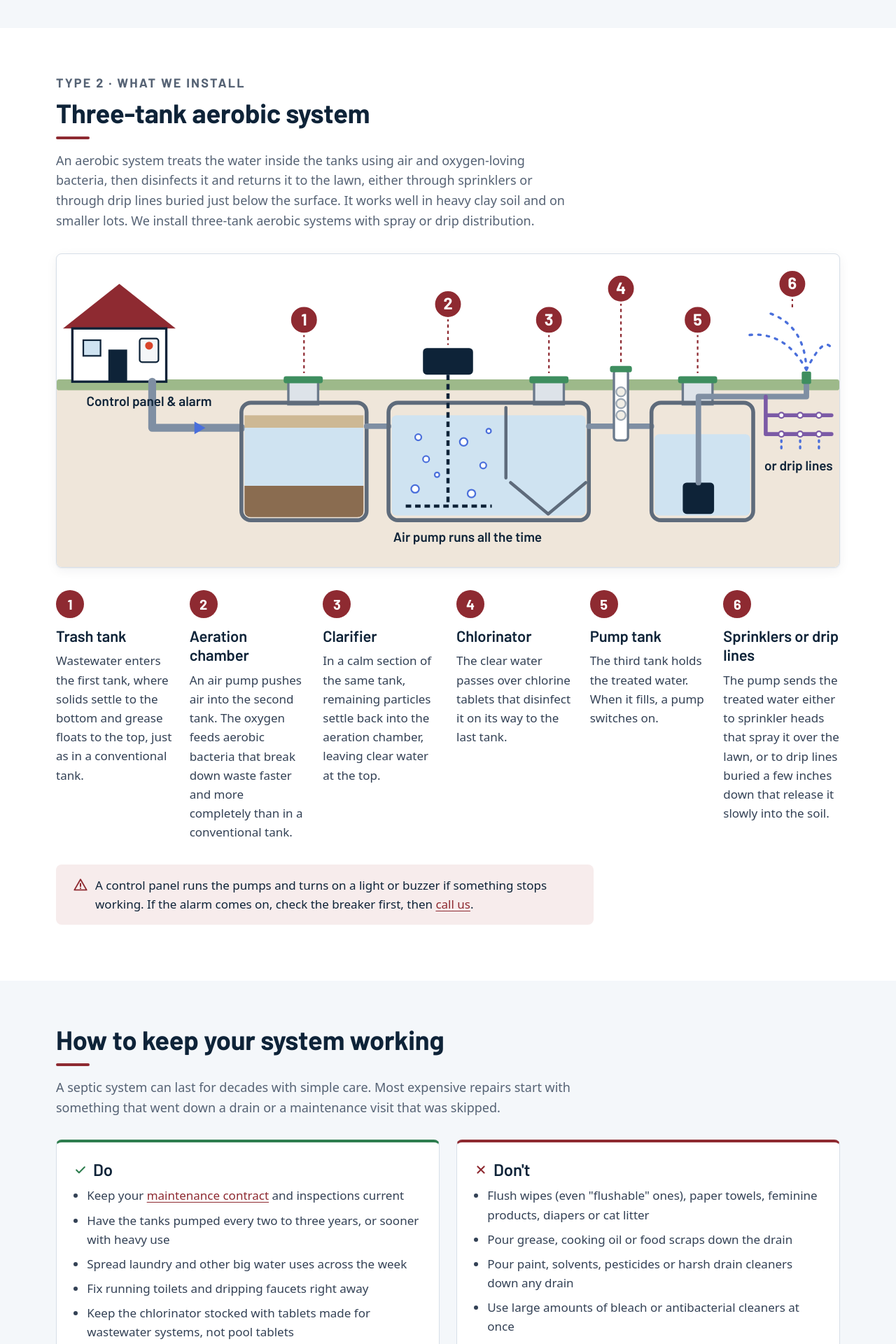
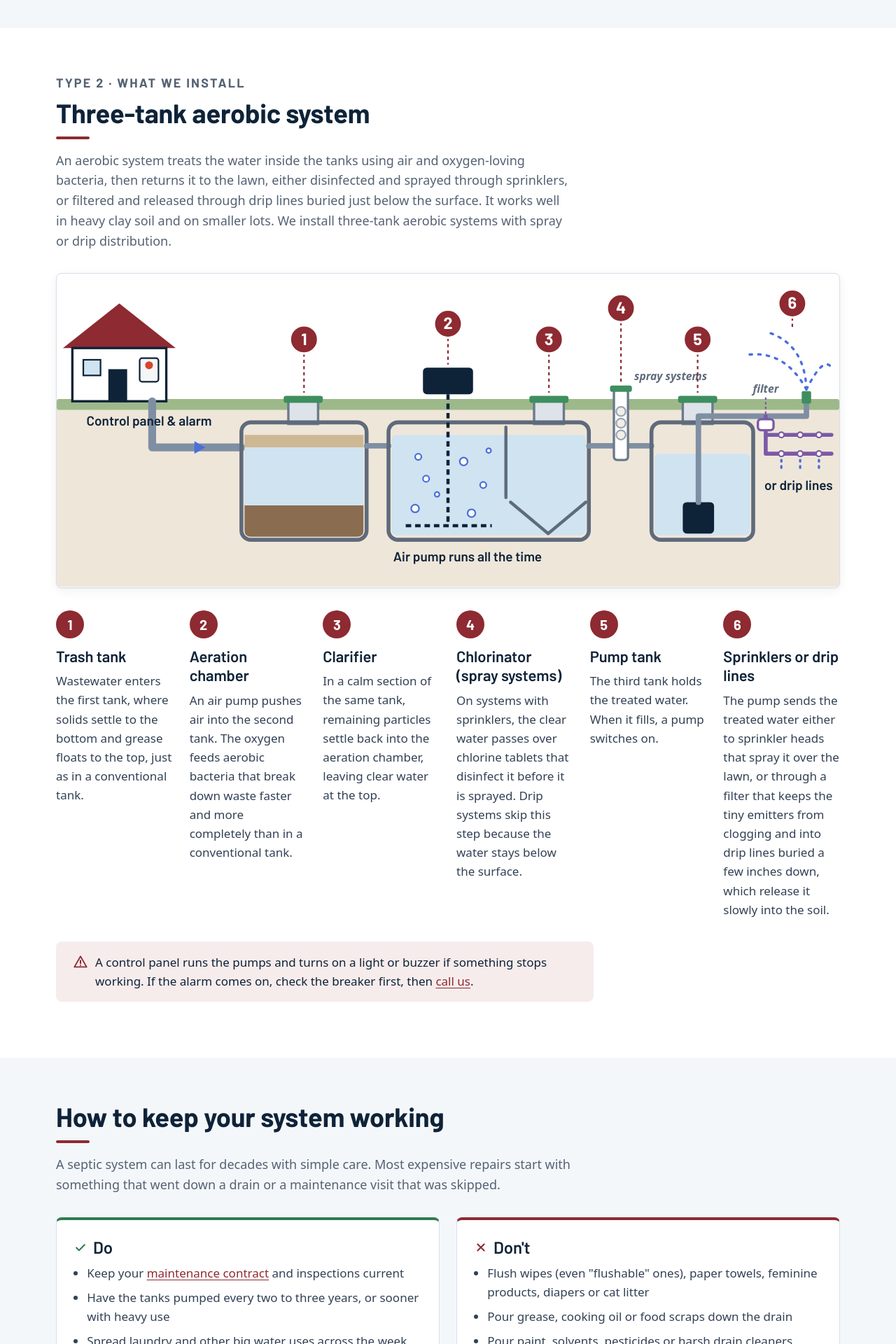
Before and after one commit to TheOnlyRealAgentP/SE-Services-MainPage, a Jekyll site: the page built from how-septic-systems-work.html, in a window 1280 px wide. Shown: the part 2005-3925 px from the top of the page at 70% size. Built offline with Jekyll 4.4.1, drawn with Linux system fonts in a browser that asks for light colours; some of the changed text lies outside the part shown.

Commit message:
Septic guide: chlorinator is for spray systems; drip systems use a filter
- Diagram labels the chlorinator 'spray systems' and adds a filter on
  the drip line
- Steps, Do list, maintenance FAQ and chlorine FAQ updated to match

Co-Authored-By: Claude Opus 5.5 <noreply@anthropic.com>

```diff
--- a/assets/css/main.css
+++ b/assets/css/main.css
@@ -906,9 +906,12 @@ html:not(.js) .reviews-controls { display: none; }
 .dg-pump { fill: var(--ink); }
 .dg-head { fill: #3E8E5F; }
 .dg-drip { fill: none; stroke: #7B5AA6; stroke-width: 5; stroke-linecap: round; stroke-linejoin: round; }
+.dg-filter { fill: #fff; stroke: #7B5AA6; stroke-width: 3; }
+.dg-tiny { font-family: var(--font); font-style: italic; font-weight: 600; font-size: 14px; fill: #5E6B7B; }
 .dg-emit circle { fill: #fff; stroke: #7B5AA6; stroke-width: 2; }
 .dg-spray { fill: none; stroke: #4A6FDB; stroke-width: 3; stroke-linecap: round; stroke-dasharray: 3 8; }
 .dg-leader { fill: none; stroke: var(--accent); stroke-width: 2; stroke-dasharray: 4 4; }
+.dg-leader-thin { stroke: #7B5AA6; stroke-dasharray: 3 3; }
 .dg-num circle { fill: var(--accent); stroke: #fff; stroke-width: 3; }
 .dg-num text { fill: #fff; font-family: var(--font-head); font-weight: 700; font-size: 21px; text-anchor: middle; }
 .dg-small { font-family: var(--font-head); font-weight: 600; font-size: 17px; fill: var(--ink); }
--- a/faqs.html
+++ b/faqs.html
@@ -21,7 +21,7 @@ faqs:
   - q: Is my system supposed to run all the time?
     a: The air compressor, yes. It is designed to run continuously to supply air to the treatment tank. The sprinkler pump runs only when the pump tank is full. If the sprinklers barely spray while the pump is running, there may be a break in the sprinkler line or the pump may be running dry.
   - q: Who is responsible for keeping the chlorinator stocked?
-    a: If your system has a chlorinator, keeping it supplied between inspections is generally the homeowner's responsibility. Use only tablets approved for wastewater systems, not pool tablets. We check the chlorinator at every inspection and can recommend the correct tablets.
+    a: Spray systems have a chlorinator; drip systems use a filter instead and need no chlorine. If your system has a chlorinator, keeping it supplied between inspections is generally the homeowner's responsibility. Use only tablets approved for wastewater systems, not pool tablets. We check the chlorinator at every inspection and can recommend the correct tablets.
     todo: verify chlorine tablet rules and homeowner responsibilities under current TCEQ rules
   - q: What should not go down the drain?
     a: "Avoid sending the following into the system: cooking grease and oil; wipes (including those labeled \"flushable\"), paper towels and feminine hygiene products; paint, solvents and pesticides; large amounts of bleach or harsh drain cleaners; and unused medications. Limit use of the garbage disposal as well."
--- a/how-septic-systems-work.html
+++ b/how-septic-systems-work.html
@@ -90,14 +90,14 @@ lede: What is buried in your yard, how it cleans your wastewater, and the everyd
     <div class="section-head">
       <p class="eyebrow">Type 2 · What we install</p>
       <h2 id="aer-heading">Three-tank aerobic system</h2>
-      <p>An aerobic system treats the water inside the tanks using air and oxygen-loving bacteria, then disinfects it and returns it to the lawn, either through sprinklers or through drip lines buried just below the surface. It works well in heavy clay soil and on smaller lots. We install three-tank aerobic systems with spray or drip distribution.</p>
+      <p>An aerobic system treats the water inside the tanks using air and oxygen-loving bacteria, then returns it to the lawn, either disinfected and sprayed through sprinklers, or filtered and released through drip lines buried just below the surface. It works well in heavy clay soil and on smaller lots. We install three-tank aerobic systems with spray or drip distribution.</p>
       {%- if site.show_todos %}<p>{% include todo.html t="confirm the brand of aerobic system we install (mentioned as 'Tuff Tiger') before naming it here" %}</p>{% endif %}
     </div>
     <figure class="diagram">
       <div class="diagram-scroll">
       <svg viewBox="0 0 1000 400" role="img" aria-labelledby="aer-title aer-desc">
         <title id="aer-title">Three-tank aerobic septic system diagram</title>
-        <desc id="aer-desc">Wastewater flows from the house into a trash tank where solids settle. It moves into an aerobic treatment tank, where an air pump bubbles air through the water and a clarifier lets particles settle. Clear water passes through a chlorinator into a pump tank, and a pump sends it to sprinkler heads that spray it over the lawn, or to drip lines buried just below the surface.</desc>
+        <desc id="aer-desc">Wastewater flows from the house into a trash tank where solids settle. It moves into an aerobic treatment tank, where an air pump bubbles air through the water and a clarifier lets particles settle. On spray systems, clear water passes through a chlorinator into a pump tank and a pump sends it to sprinkler heads. On drip systems there is no chlorinator; the pump sends the water through a filter into drip lines buried just below the surface.</desc>
         <rect class="dg-soil" x="0" y="170" width="1000" height="230"/>
         <rect class="dg-grass" x="0" y="160" width="1000" height="14" rx="3"/>
         <!-- house with control panel -->
@@ -132,6 +132,7 @@ lede: What is buried in your yard, how it cleans your wastewater, and the everyd
         <path class="dg-pipe dg-pipe-thin" d="M680 220 H760"/>
         <rect class="dg-chlor" x="712" y="148" width="18" height="90" rx="4"/><rect class="dg-lid" x="707" y="143" width="28" height="8" rx="3"/>
         <circle class="dg-tablet" cx="721" cy="176" r="6"/><circle class="dg-tablet" cx="721" cy="191" r="6"/><circle class="dg-tablet" cx="721" cy="206" r="6"/>
+        <text class="dg-tiny" x="738" y="136">spray systems</text>
         <!-- tank 3: pump tank -->
         <rect class="dg-riser" x="800" y="162" width="38" height="30"/><rect class="dg-lid" x="794" y="156" width="50" height="9" rx="3"/>
         <rect class="dg-tank" x="760" y="190" width="130" height="150" rx="12"/>
@@ -142,6 +143,9 @@ lede: What is buried in your yard, how it cleans your wastewater, and the everyd
         <rect class="dg-head" x="952" y="150" width="12" height="16" rx="2"/>
         <path class="dg-spray" d="M958 148 Q930 96 880 104 M958 148 Q956 92 912 76 M958 148 Q980 104 990 120"/>
         <path class="dg-drip" d="M906 182 V206 H990 M906 206 V230 H990"/>
+        <rect class="dg-filter" x="896" y="186" width="20" height="14" rx="4"/>
+        <path class="dg-leader dg-leader-thin" d="M906 158 V185"/>
+        <text class="dg-tiny" x="906" y="152" text-anchor="middle">filter</text>
         <g class="dg-emit"><circle cx="926" cy="206" r="3.5"/><circle cx="950" cy="206" r="3.5"/><circle cx="974" cy="206" r="3.5"/><circle cx="926" cy="230" r="3.5"/><circle cx="950" cy="230" r="3.5"/><circle cx="974" cy="230" r="3.5"/></g>
         <path class="dg-seep" d="M926 238 v10 M950 238 v14 M974 238 v10"/>
         <text class="dg-small" x="948" y="276" text-anchor="middle">or drip lines</text>
@@ -163,9 +167,9 @@ lede: What is buried in your yard, how it cleans your wastewater, and the everyd
       <li><h3>Trash tank</h3><p>Wastewater enters the first tank, where solids settle to the bottom and grease floats to the top, just as in a conventional tank.</p></li>
       <li><h3>Aeration chamber</h3><p>An air pump pushes air into the second tank. The oxygen feeds aerobic bacteria that break down waste faster and more completely than in a conventional tank.</p></li>
       <li><h3>Clarifier</h3><p>In a calm section of the same tank, remaining particles settle back into the aeration chamber, leaving clear water at the top.</p></li>
-      <li><h3>Chlorinator</h3><p>The clear water passes over chlorine tablets that disinfect it on its way to the last tank.</p></li>
+      <li><h3>Chlorinator (spray systems)</h3><p>On systems with sprinklers, the clear water passes over chlorine tablets that disinfect it before it is sprayed. Drip systems skip this step because the water stays below the surface.</p></li>
       <li><h3>Pump tank</h3><p>The third tank holds the treated water. When it fills, a pump switches on.</p></li>
-      <li><h3>Sprinklers or drip lines</h3><p>The pump sends the treated water either to sprinkler heads that spray it over the lawn, or to drip lines buried a few inches down that release it slowly into the soil.</p></li>
+      <li><h3>Sprinklers or drip lines</h3><p>The pump sends the treated water either to sprinkler heads that spray it over the lawn, or through a filter that keeps the tiny emitters from clogging and into drip lines buried a few inches down, which release it slowly into the soil.</p></li>
     </ol>
     <p class="guide-note">{% include icon.html name="alert" %}<span>A control panel runs the pumps and turns on a light or buzzer if something stops working. If the alarm comes on, check the breaker first, then <a href="tel:{{ b.phone_href }}">call us</a>.</span></p>
   </div>
@@ -185,7 +189,7 @@ lede: What is buried in your yard, how it cleans your wastewater, and the everyd
           <li>Have the tanks pumped every two to three years, or sooner with heavy use</li>
           <li>Spread laundry and other big water uses across the week</li>
           <li>Fix running toilets and dripping faucets right away</li>
-          <li>Keep the chlorinator stocked with tablets made for wastewater systems, not pool tablets</li>
+          <li>On spray systems, keep the chlorinator stocked with tablets made for wastewater systems, not pool tablets</li>
           <li>Leave the air pump running and its breaker on</li>
           <li>Keep the tank lids reachable and the spray or drip area clear</li>
           <li>Call when the alarm comes on, the sooner the better</li>
```
Also changed, not shown: maintenance.md (+1 -1 lines).
